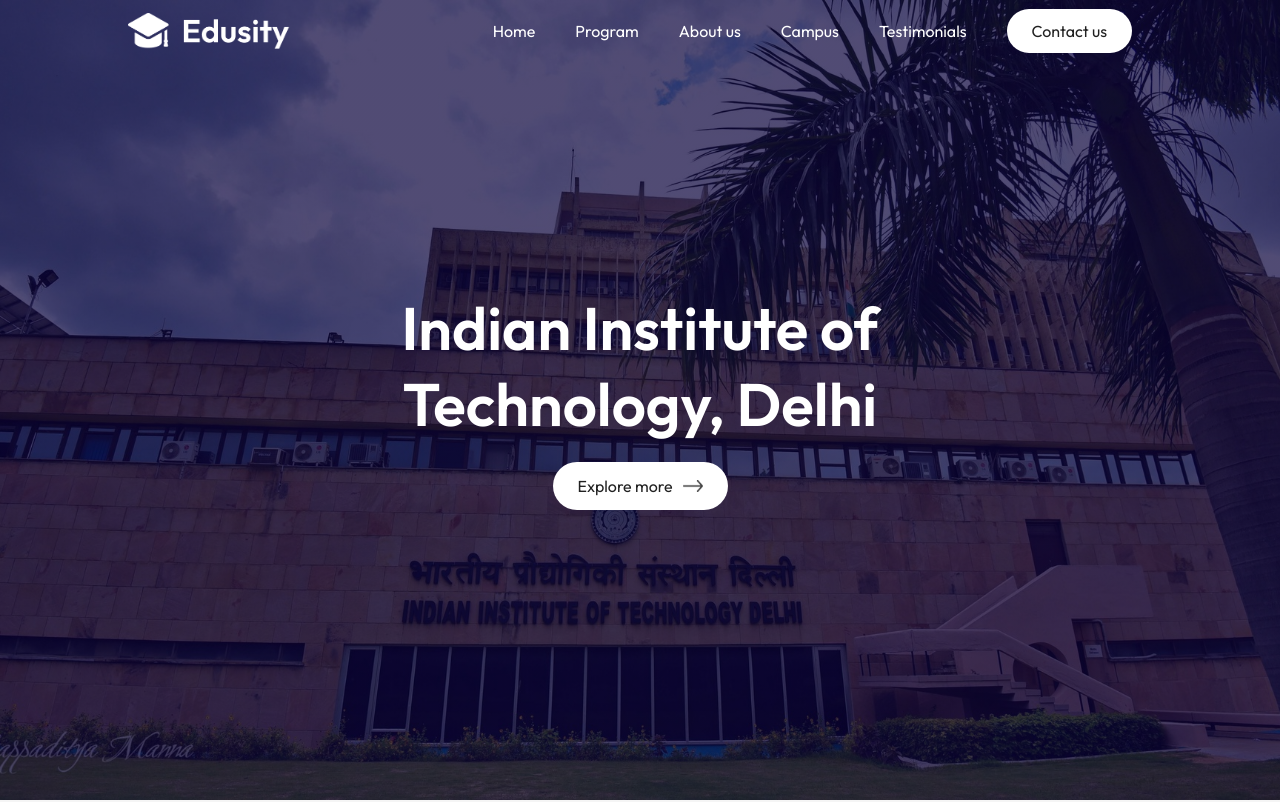
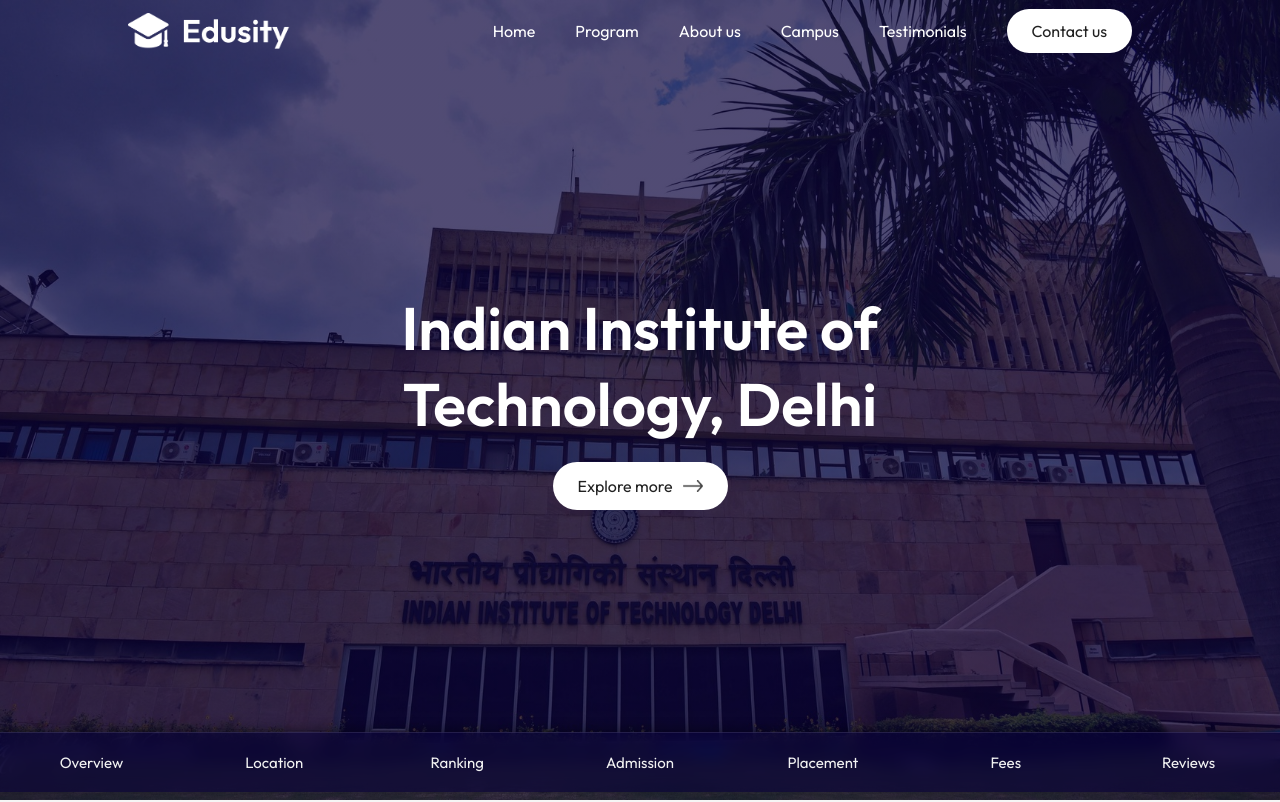
Before and after one commit to Aerialsamurai/Collegeinfowebsite, a React (Vite) app in the folder jPEnmtRbDM26fCk1YgWSEe/edusity/: page / in a window 1280 px wide. Shown: the top 802 px of the page. Built offline with nearby package versions, Linux system fonts and the light colour scheme.

Commit message:
Update Hero.jsx

```diff
--- a/jPEnmtRbDM26fCk1YgWSEe/edusity/src/Components/Hero/Hero.jsx
+++ b/jPEnmtRbDM26fCk1YgWSEe/edusity/src/Components/Hero/Hero.jsx
@@ -2,7 +2,7 @@
 import './Hero.css';
 import dark_arrow from '../../assets/dark-arrow.png';
 import Navbar from '../Navbar/Navbar';
-
+import Navbar2 from '../navbar2/navbar2';
 const Hero = () => {
   return (
     <div className='hero container'>
@@ -13,7 +13,7 @@
           Explore more <img src={dark_arrow} alt="" />
         </button>
       </div>
-
+     <Navbar2/>
     </div>
   );
 };
```
